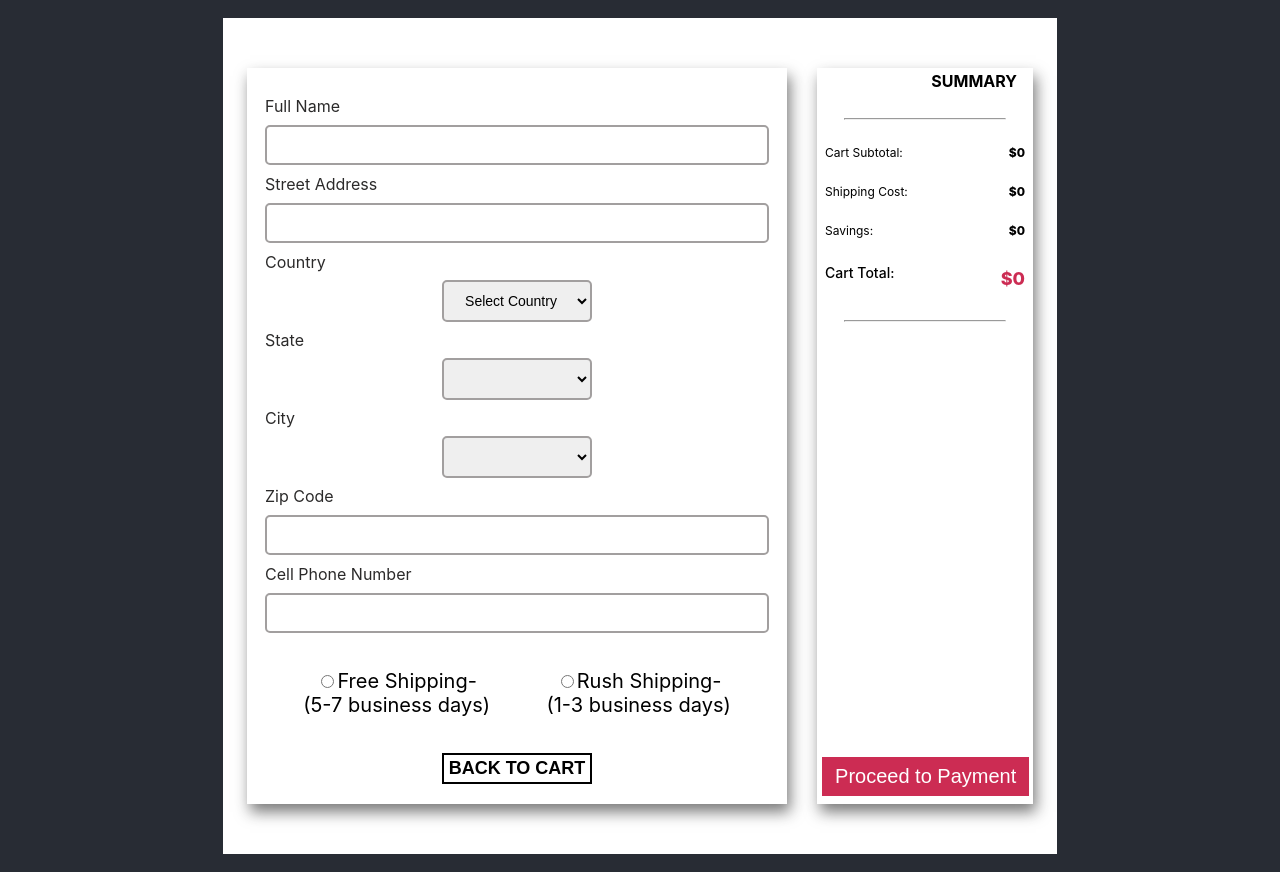
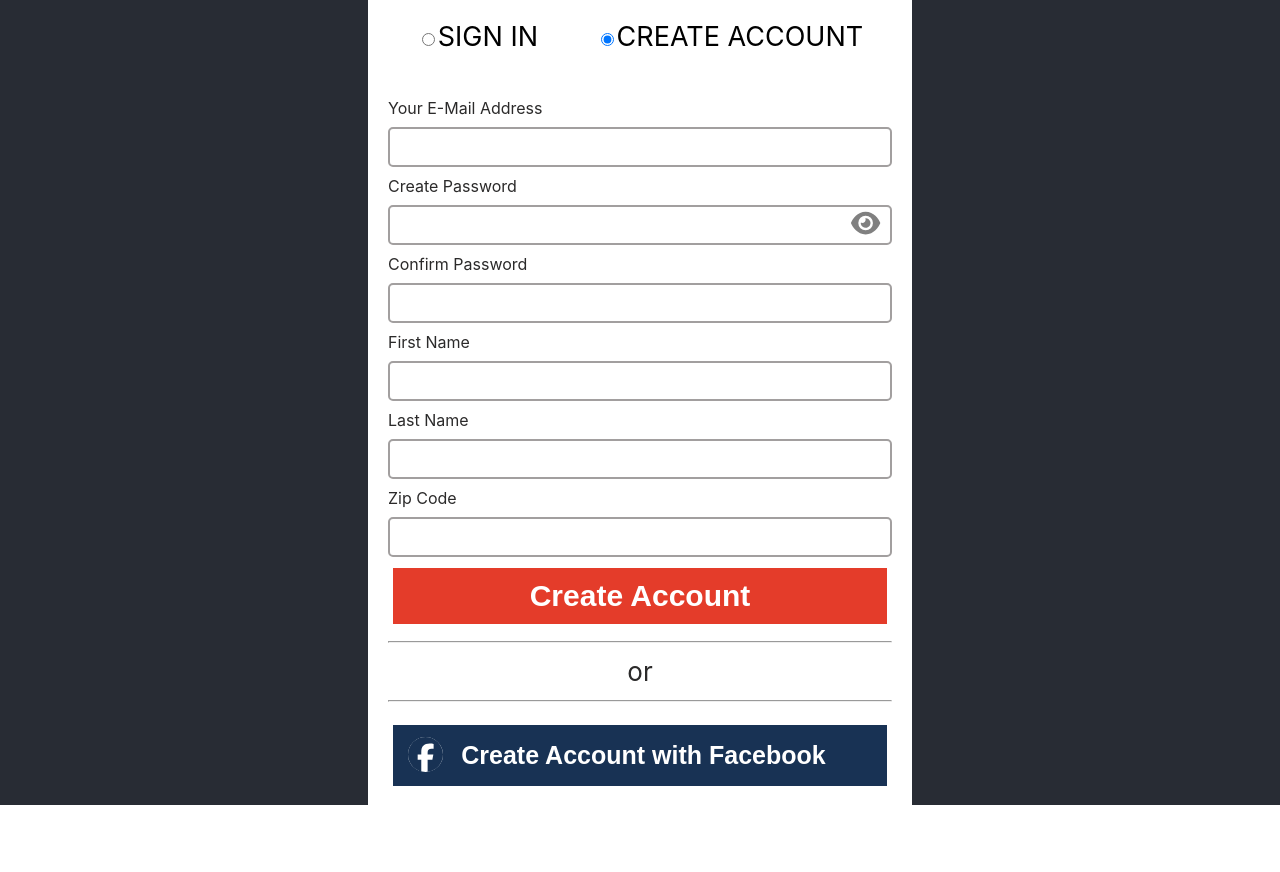
Before and after one commit to ChowPup22/react-2-project, a React (Create React App) app: page / in a window 1280 px wide. After the commit the page ends 805 px from the top, so only its background shows below. Built offline with nearby package versions, Linux system fonts and the light colour scheme.

Commit message:
Update App to use more concise code for conditional rendering
Update each component to use more concise code for conditional rendering
Retain some aspects for UI graphic, while optimizing code for readability

```diff
--- a/src/Constants/States.js
+++ b/src/Constants/States.js
@@ -104,7 +104,6 @@ export const INIT_STATE = {
   userCheckout: false,
   userShipping: false,
   userPayment: false,
-  userConfirmedPay: false,
   users: [TEST_USER],
   currentUser: '',
   userData: INIT_USER_DATA,
--- a/src/components/CodeCommerce/CodeCommerce.jsx
+++ b/src/components/CodeCommerce/CodeCommerce.jsx
@@ -11,7 +11,10 @@ import ProgressBar from '../ProgressBar/ProgressBar';
 class CodeCommerce extends React.Component {
   constructor() {
     super();
-    this.state = INIT_STATE;
+    this.state = {
+      ...INIT_STATE,
+      step: 'signIn',
+    };
   };
 
   handleStateData = (name, value) => (
@@ -27,11 +30,20 @@ class CodeCommerce extends React.Component {
       userCheckout,
       userShipping,
       userPayment,
-      userConfirmedPay,
+      step,
       userData,
       users,
       currentUser,
     } = this.state;
+
+    const steps = {
+      'signIn': <SignIn handleState={this.handleStateData} users={users} userData={userData}/>,
+      'cart': <CustomerCart handleState={this.handleStateData} userData={userData} />,
+      'shipping': <ShippingInfo handleState={this.handleStateData} userData={userData} />,
+      'payment': <PaymentInfo handleState={this.handleStateData} userData={userData} />,
+      'confirmation': <Confirmation handleState={this.handleStateData} userData={userData} currentUser={currentUser} />,
+    }
+
     return(
       <div className={styles.home_wrap}>
         <ProgressBar
@@ -40,11 +52,9 @@ class CodeCommerce extends React.Component {
         payIsDone={userShipping}
         payIsConfirm={userPayment}
          />
-        {userSignedIn ? <SignIn handleState={this.handleStateData} users={users} userData={userData}/> : null}
-        {userSignedIn && !userCheckout ? <CustomerCart handleState={this.handleStateData} userData={userData} /> : null}
-        {!userCheckout && !userShipping ? <ShippingInfo handleState={this.handleStateData} userData={userData} /> : null}
-        {userShipping && !userPayment ? <PaymentInfo handleState={this.handleStateData} userData={userData} /> : null}
-        {userPayment && !userConfirmedPay ? <Confirmation handleState={this.handleStateData} userData={userData} currentUser={currentUser} /> : null}
+
+        {steps[step]}
+
       </div>
     )
   }
--- a/src/components/Confirmation/Confirmation.jsx
+++ b/src/components/Confirmation/Confirmation.jsx
@@ -36,11 +36,11 @@ class Confirmation extends React.Component {
   }
 
   handleReturn = () => {
+    this.handleState('step', 'signIn')
     this.handleState('userSignedIn', false);
     this.handleState('userCheckout', false);
     this.handleState('userShipping', false);
     this.handleState('userPayment', false);
-    this.handleState('userConfirmedPay', false);
     this.handleState('currentUser', {});
     this.handleState('userData', INIT_USER_DATA);
   }
--- a/src/components/CustomerCart/CustomerCart.jsx
+++ b/src/components/CustomerCart/CustomerCart.jsx
@@ -108,6 +108,7 @@ class CustomerCart extends React.Component {
   handleProceed = () => {
     if (this.state.userData.priceData.total > 0) {
       this.handleState('userData', this.state.userData)
+      this.handleState('step', 'shipping');
       this.handleState('userCheckout', true);
     } else {
       alert('You must make a selection to proceed!');
@@ -129,6 +130,7 @@ class CustomerCart extends React.Component {
 
   handleReturn = () => {
     this.handleReload();
+    this.handleState('step', 'signIn');
     this.handleState('userSignedIn', false);
   };
 
--- a/src/components/PaymentInfo/PaymentInfo.jsx
+++ b/src/components/PaymentInfo/PaymentInfo.jsx
@@ -41,7 +41,8 @@ class PaymentInfo extends React.Component {
         ...prevState.error,
         [`${type}Error`]: errorText,
       }
-    }));
+    }), type === 'card' ? () => { const cardType = this.findCardType(value)
+      this.setState({ cardType }) } : null);
   }
 
   handleBlur = ({ target: {name, value}}) => this.handleValidations(name, value);
@@ -111,10 +112,12 @@ class PaymentInfo extends React.Component {
     if (!errorCheck) {
       this.handleState('userData', userData)
       this.handleState('userPayment', true)
+      this.handleState('step', 'confirmation')
     }
   }
 
   handleReturn = () => {
+    this.handleState('step', 'shipping');
     this.handleState('userShipping', false);
   }
 
--- a/src/components/ShippingInfo/ShippingInfo.jsx
+++ b/src/components/ShippingInfo/ShippingInfo.jsx
@@ -152,12 +152,15 @@ class ShippingInfo extends React.Component {
 
     if(!errorCheck) {
       this.handleState('userData', this.state.userData);
+      this.handleState('step', 'payment');
       this.handleState('userShipping', true);
     }
   }
 
   handleReturn = () => {
-    this.handleState('userCheckout', false)
+    this.handleState('step', 'cart')
+    this.handleState('userCheckout', false);
+
   }
 
   render() {
--- a/src/components/SignIn/SignIn.jsx
+++ b/src/components/SignIn/SignIn.jsx
@@ -135,7 +135,7 @@ class SignIn extends React.Component {
       // file deepcode ignore ReactNextState: <required for project>
       this.setState({
         userData: this.props.userData,
-      }, this.handleState('userSignedIn', true));
+      }, this.handleState('step', 'cart'), this.handleState('userSignedIn', true));
     }
   };
 
@@ -149,6 +149,7 @@ class SignIn extends React.Component {
       users.forEach(user => {
         if( user.email === formData.email && user.pass === formData.pass) {
           this.handleState('currentUser', user.email);
+          this.handleState('step', 'cart');
           this.handleState('userSignedIn', true);
         } else if (user.email === formData.email && user.pass !== formData.pass) {
           this.setState((prevState) => ({
```
